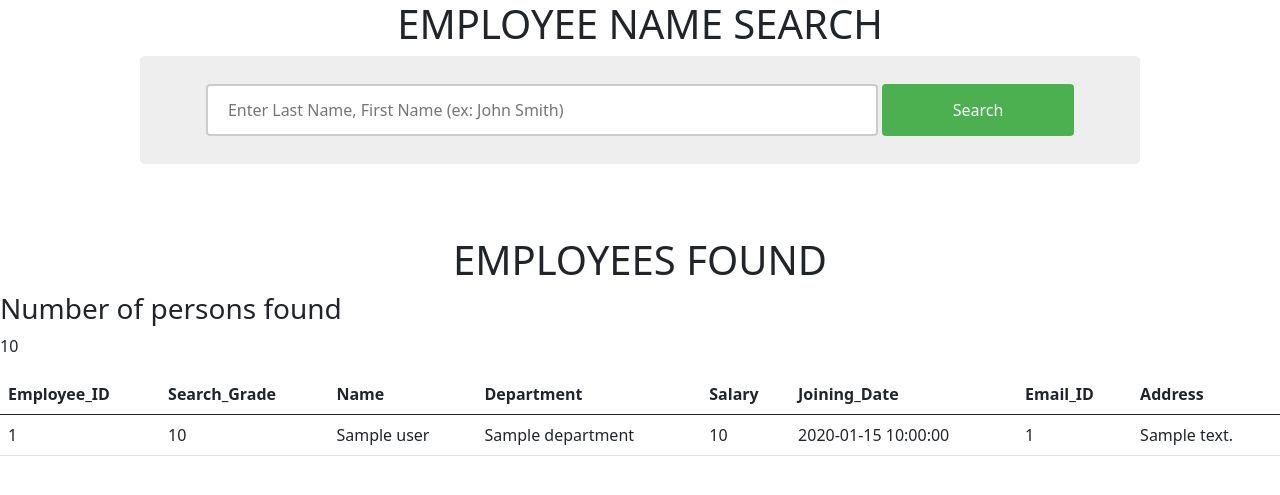
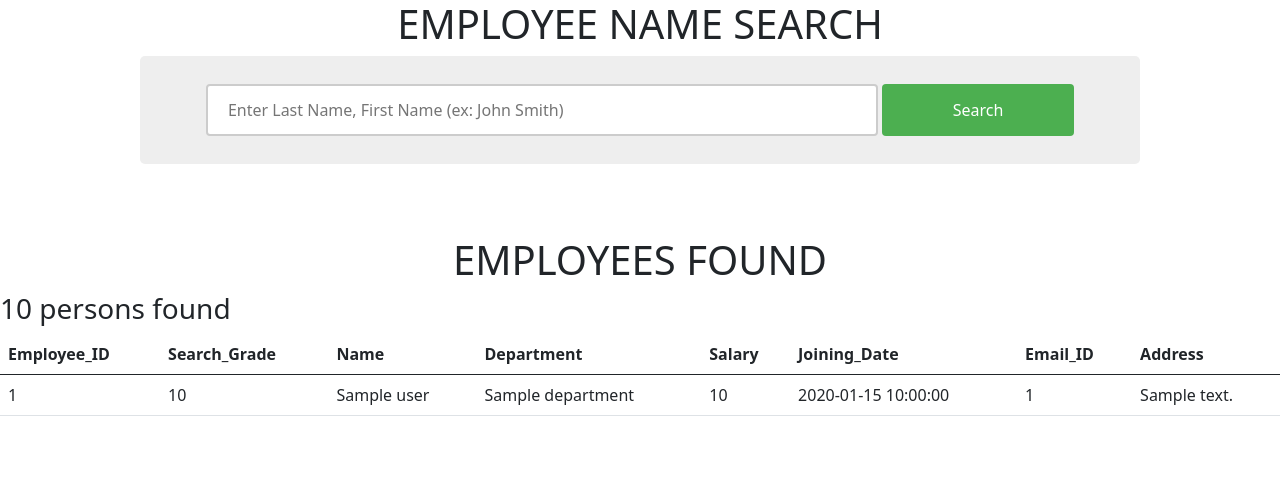
Before and after one commit to GennadyBr/flask_elasticsearch, a Flask app: template templates/index.html in a window 1280 px wide. Shown: the top 495 px of the page. Run offline with Flask 3, Linux system fonts and the light colour scheme; the template is opened without the code that fills it: most values are stand-ins (such as "Sample title", 1, 10 or a date in 2020).

Commit message:
<h3>{{ len_users }} persons found</h3>

```diff
--- a/templates/index.html
+++ b/templates/index.html
@@ -57,8 +57,7 @@
 <br>
 <br>
 <h1>EMPLOYEES FOUND</h1>
-<h3>Number of persons found</h3>
-<p>{{ len_users }}</p>
+<h3>{{ len_users }} persons found</h3>
 <table class="table">
     <thead>
         <tr>
```
